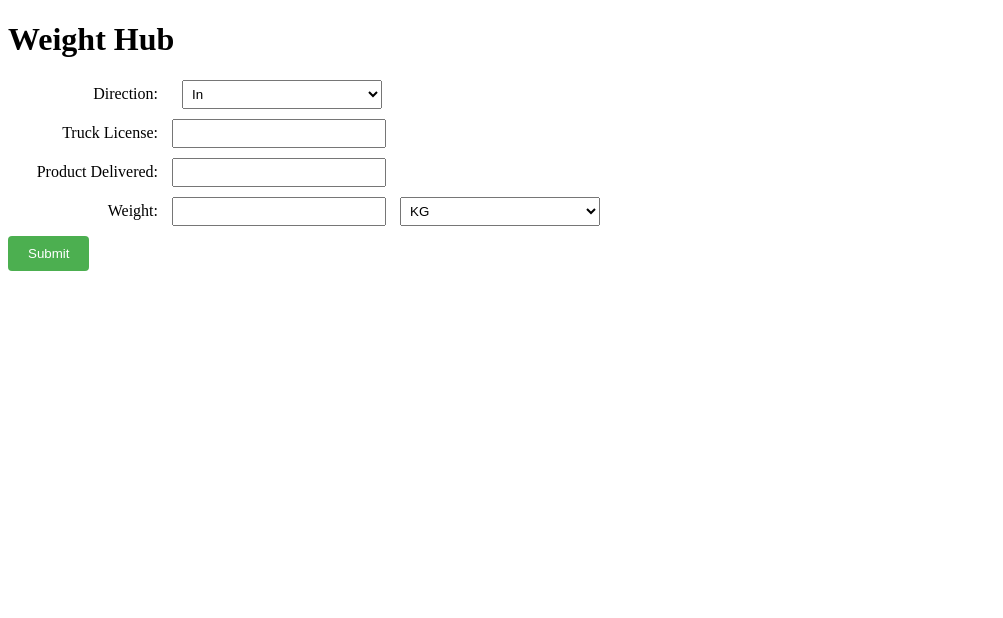
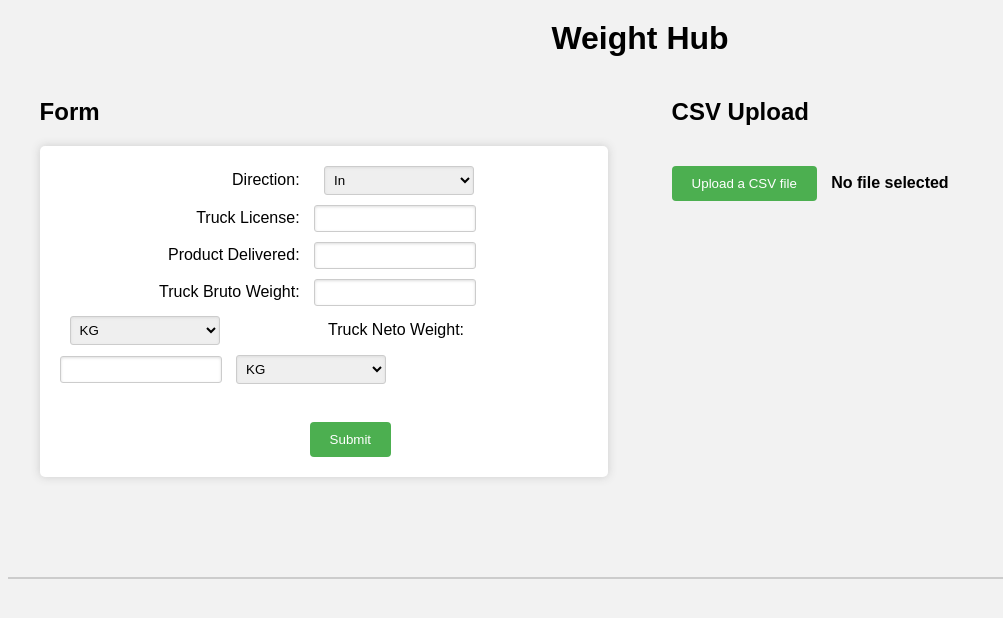
Before and after one commit to deempa/Gan-Shmuel-Green, a Flask app: page /weight in a window 1280 px wide. Shown: the top 618 px of the page, without its empty margins (0-1003 px from the left). Run offline with Flask 2, Linux system fonts and the light colour scheme.

Commit message:
added csv file input to index.html

```diff
--- a/Weight/app/app.py
+++ b/Weight/app/app.py
@@ -1,4 +1,10 @@
-from flask import Flask, request, make_response, render_template
+from flask import Flask, request, make_response, render_template, redirect, url_for
+import csv
+from io import StringIO
+import os
+from datetime import datetime,date
+
+isconnected = 0
 
 app = Flask(__name__)
 
@@ -7,8 +13,40 @@ def root():
     pass
 
 @app.route("/weight", methods=["GET","POST"])
-def weight():
-    return render_template("index.html")
+def post_weight():
+    if request.method == 'POST':
+        direction = request.form['direction']
+        truck_license = request.form['truck_license']
+        product_delivered = request.form['product_delivered']
+        truck_bruto_weight = request.form['truck_bruto_weight']
+        unit_of_measure_bruto = request.form['unit_of_measure_1']
+        truck_neto_weight = request.form['truck_neto_weight']
+        unit_of_measure_neto = request.form['unit_of_measure_2']
+        timestamp = datetime.now().strftime(r"%Y%m%d%H%M%S")
+    #     file = request.files['csv_file']
+    #     if 'csv_file' not in request.files:
+    #         return 'No file uploaded', 400
+    #     file = request.files['csv_file']
+    #     if file.filename == '':
+    #         return 'No file selected', 400
+
+    # # Save the file to the local folder
+    #     folder_path = '/csv_files'
+    #     if not os.path.exists(folder_path):
+    #         os.makedirs(folder_path)
+    #     file_path = os.path.join(folder_path, file.filename)
+    #     file.save(file_path)
+        return redirect(url_for('post_weight'))
+    elif request.method == 'GET':
+        return render_template('index.html')
+
+@app.route("/health")
+def healthcheck():
+    if isconnected == 1:
+        return "The Server Is Healthy", 200
+    else:
+        return "Could Not Connect To The Database", 500
+
 
 if __name__ == "__main__":
     app.run(host="0.0.0.0")
--- a/Weight/app/templates/index.html
+++ b/Weight/app/templates/index.html
@@ -3,16 +3,35 @@
 <head>
 	<title>Weight Hub</title>
 	<style>
+		body {
+			font-family: Arial, sans-serif;
+			background-color: #f2f2f2;
+		}
+		h1 {
+			text-align: center;
+			margin-top: 20px;
+		}
+		form {
+			background-color: #fff;
+			padding: 20px;
+			border-radius: 5px;
+			box-shadow: 0px 0px 10px #ccc;
+			max-width: 600px;
+			margin: 0 auto;
+		}
 		label {
 			display: inline-block;
-			width: 150px;
+			width: 240px;
 			text-align: right;
 			margin-right: 10px;
 		}
 		input[type="text"], select {
-			width: 200px;
+			width: 150px;
 			padding: 5px;
 			margin-bottom: 10px;
+			border: 1px solid #ccc;
+			border-radius: 3px;
+			box-shadow: inset 0px 1px 3px #ddd;
 		}
 		select {
 			margin-left: 10px;
@@ -24,20 +43,76 @@
 			border: none;
 			border-radius: 4px;
 			cursor: pointer;
+			margin-top: 10px;
+			margin-left: 250px;
 		}
 		input[type="submit"]:hover {
 			background-color: #45a049;
+		}
+		.upload-btn-wrapper {
+			position: relative;
+			overflow: hidden;
+			display: inline-block;
+			margin-top: 20px;
+		}
+		.btn {
+			background-color: #4CAF50;
+			color: white;
+			padding: 10px 20px;
+			border: none;
+			border-radius: 4px;
+			cursor: pointer;
+		}
+		.upload-btn-wrapper input[type=file] {
+			font-size: 100px;
+			position: absolute;
+			left: 0;
+			top: 0;
+			opacity: 0;
+			cursor: pointer;
+		}
+		.upload-label {
+			font-size: 16px;
+			font-weight: bold;
+			margin-left: 10px;
+		}
+		.file-name {
+			margin-left: 10px;
+		}
+		.separator {
+			margin-top: 50px;
+			margin-bottom: 50px;
+			height: 2px;
+			background-color: #ccc;
+			width: 100%;
+		}
+		.container {
+			display: flex;
+			flex-wrap: wrap;
+			justify-content: space-around;
+		}
+		.section {
+			flex-basis: 45%;
+			margin-bottom: 50px;
+		}
+		@media (max-width: 768px) {
+			.section {
+				flex-basis: 100%;
+			}
 		}
 	</style>
 </head>
 <body>
 	<h1>Weight Hub</h1>
+	<div class="container">
+		<div class="section">
+			<h2>Form</h2>
 			<form method="post" action="/weight">
 				<label for="direction">Direction:</label>
 				<select id="direction" name="direction">
 					<option value="in">In</option>
 					<option value="out">Out</option>
-			<option value="none">None</option>
+					<option value="None">None</option>
                 </select><br>
 
 				<label for="truck_license">Truck License:</label>
@@ -46,14 +121,50 @@
 				<label for="product_delivered">Product Delivered:</label>
 				<input type="text" id="product_delivered" name="product_delivered"><br>
 
-		<label for="weight">Weight:</label>
-		<input type="text" id="weight" name="weight">
-		<select id="unit_of_measure" name="unit_of_measure">
+				<label for="truck_bruto_weight">Truck Bruto Weight:</label>
+				<input type="text" id="truck_bruto_weight" name="truck_bruto_weight">
+				<select id="unit_of_measure_1" name="unit_of_measure_1">
 					<option value="kg">KG</option>
 					<option value="lbs">LBS</option>
-		</select><br>
+				</select>
+
+				<label for="truck_neto_weight">Truck Neto Weight:</label>
+				<input type="text" id="truck_neto_weight" name="truck_neto_weight">
+				<select id="unit_of_measure_2" name="unit_of_measure_2">
+					<option value="kg">KG</option>
+					<option value="lbs">LBS</option>
+				</select><br><br>
 
 				<input type="submit" value="Submit">
 			</form>
+		</div>
+		<div class="section">
+			<h2>CSV Upload</h2>
+			<div class="upload-btn-wrapper">
+				<button class="btn">Upload a CSV file</button>
+				<input type="file" name="csv_file" accept=".csv">
+				<span class="upload-label">No file selected</span>
+				<span class="file-name"></span>
+			</div>
+		</div>
+	</div>
+	<div class="separator"></div>
+	<script>
+		// Show the selected file name
+		const fileInput = document.querySelector('input[type="file"]');
+		const uploadLabel = document.querySelector('.upload-label');
+		const fileName = document.querySelector('.file-name');
+
+		fileInput.addEventListener('change', () => {
+			if (fileInput.value) {
+				const name = fileInput.value.split('\\').pop();
+				uploadLabel.textContent = 'File selected:';
+				fileName.textContent = name;
+			} else {
+				uploadLabel.textContent = 'No file selected';
+				fileName.textContent = '';
+			}
+		});
+	</script>
 </body>
 </html>
```
Also changed, not shown: Weight/app/Samples/containers1.csv (added, +37 -0 lines), Weight/app/Samples/containers2.csv (added, +22 -0 lines), Weight/app/Samples/containers3.json (added, +33 -0 lines), 1 other file. Lines whose indentation alone changed are shown as unchanged.
